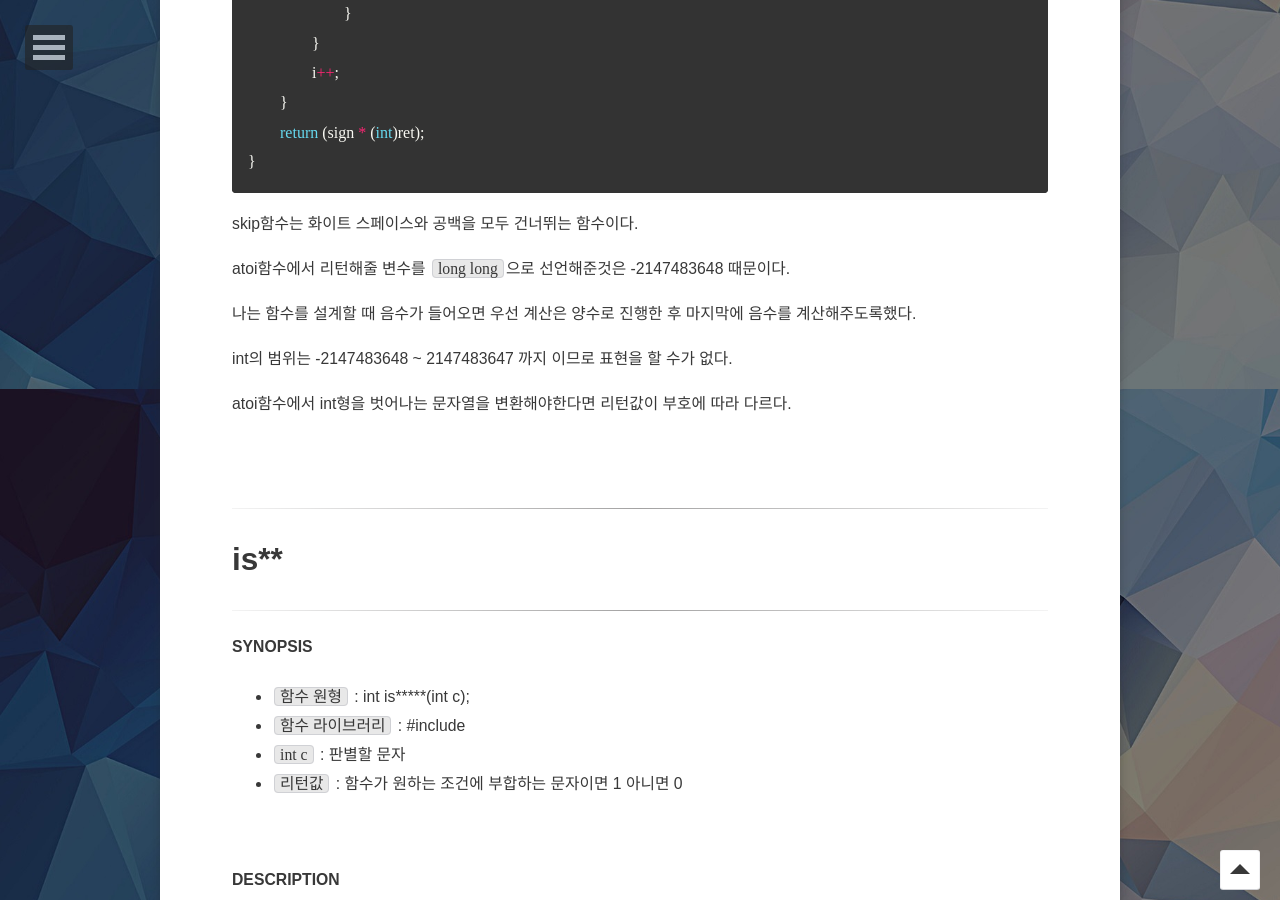
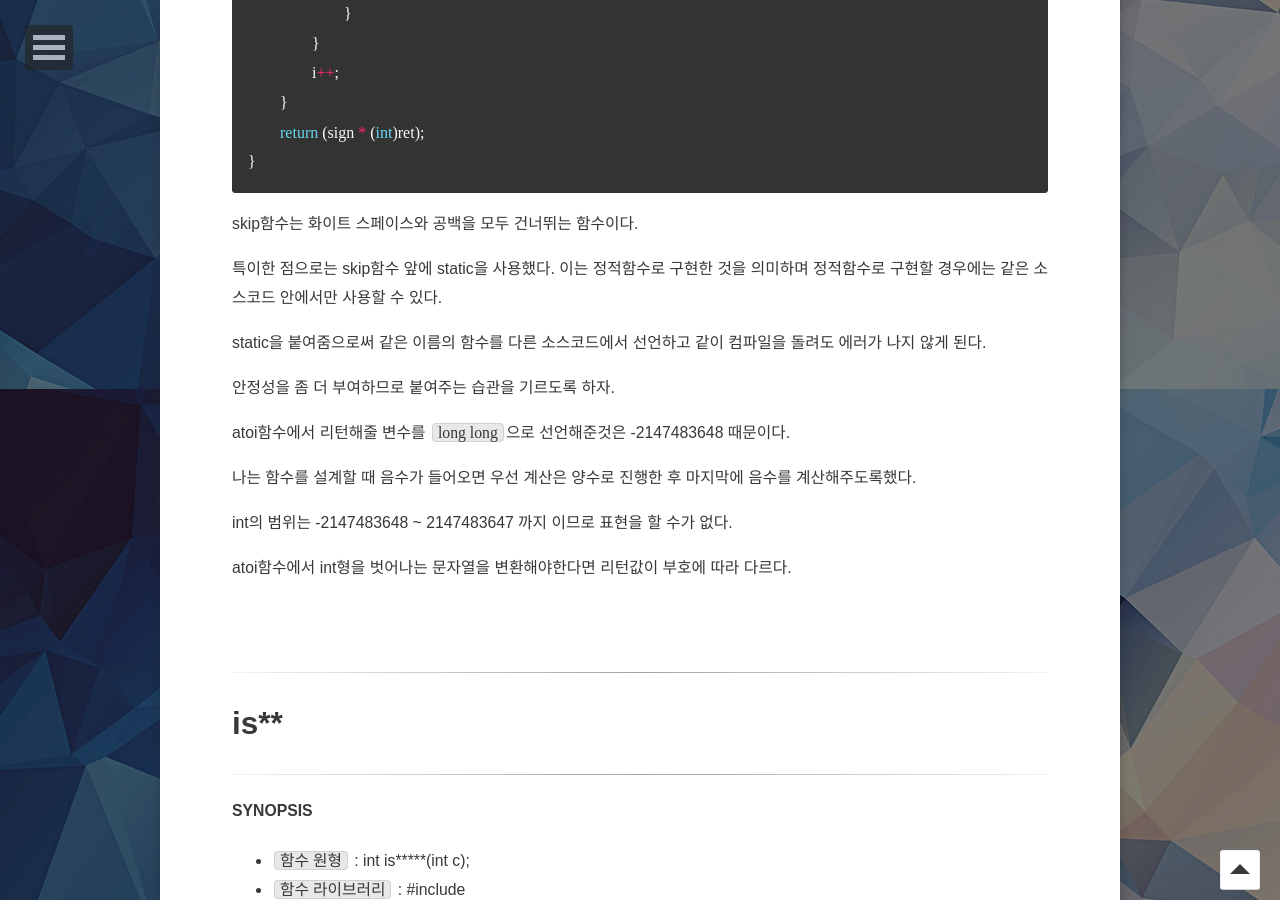
Before and after one commit to 2unbini/2unbini.github.io, a Jekyll site: the page built from _posts/42_LIBFT/2021-05-11-change.md, in a window 1280 px wide and 900 px high, scrolled down 2311 px. Built offline with Jekyll 4.4.1, drawn with Linux system fonts in a browser that asks for light colours; some web fonts are replaced; comment, search, counter and statistics services are not loaded; some of the changed text lies outside the part shown.

Commit message:
Update 2021-05-11-change.md

````diff
--- a/_posts/42_LIBFT/2021-05-11-change.md
+++ b/_posts/42_LIBFT/2021-05-11-change.md
@@ -38,7 +38,7 @@ str으로 들어온 문자열을 검사한다.
 
 #### atoi CODE
 ```c
-void	skip(const char *str, int *i, int *sign)
+static void	skip(const char *str, int *i, int *sign)
 {
 	while ((9 <= str[*i] && str[*i] <= 13) || str[*i] == 32)
 		(*i)++;
@@ -81,6 +81,12 @@ int		ft_atoi(const char *str)
 ```
 
 skip함수는 화이트 스페이스와 공백을 모두 건너뛰는 함수이다.
+
+특이한 점으로는 skip함수 앞에 static을 사용했다. 이는 정적함수로 구현한 것을 의미하며 정적함수로 구현할 경우에는 같은 소스코드 안에서만 사용할 수 있다.
+
+static을 붙여줌으로써 같은 이름의 함수를 다른 소스코드에서 선언하고 같이 컴파일을 돌려도 에러가 나지 않게 된다.
+
+안정성을 좀 더 부여하므로 붙여주는 습관을 기르도록 하자.
 
 atoi함수에서 리턴해줄 변수를 `long long`으로 선언해준것은 -2147483648 때문이다.
 
````
